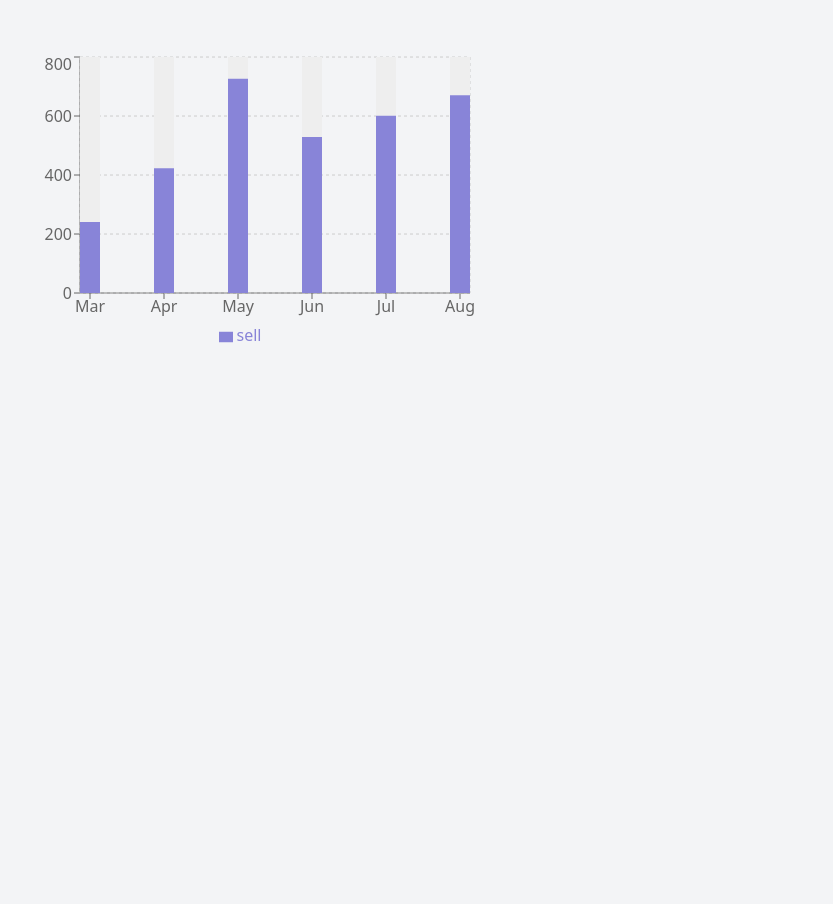
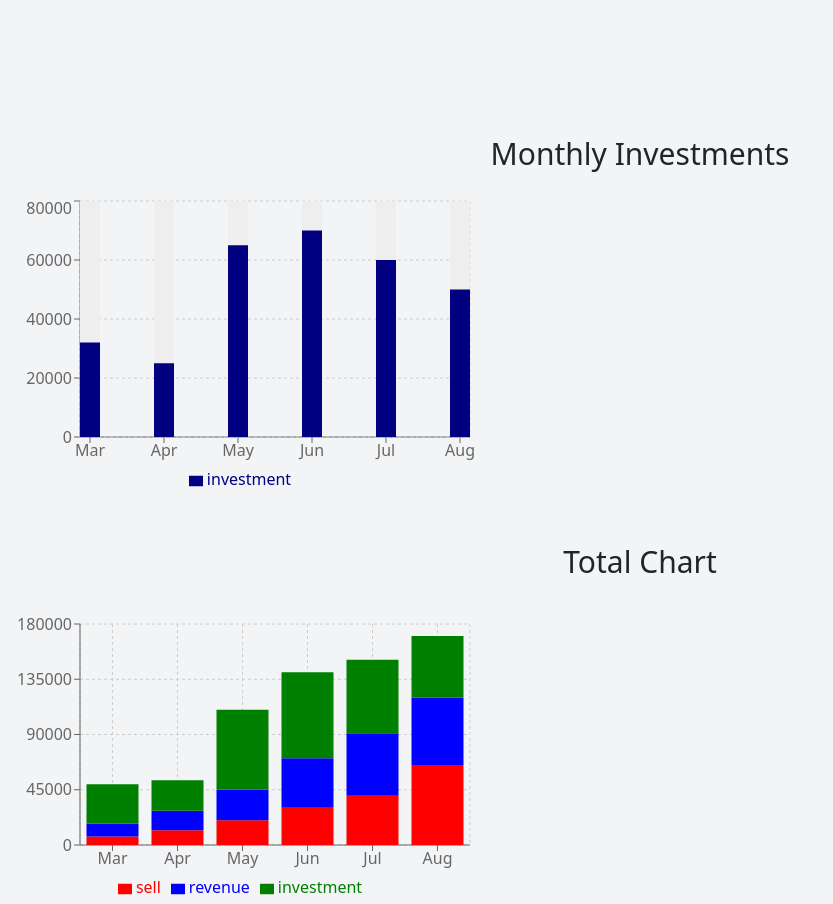
Before and after one commit to shafin009/shafin-book-review, a React (Create React App) app: page /dashboard in a window 1280 px wide. Shown: the part 440-1344 px from the top of the page, without its empty margins (0-833 px from the left). Before the commit the page ends 800 px from the top, so only its background shows below. Built offline with nearby package versions, Linux system fonts and the light colour scheme.

Commit message:
dashboard-3rd-added

```diff
--- a/src/components/Dashboard/Dashboard.js
+++ b/src/components/Dashboard/Dashboard.js
@@ -7,39 +7,39 @@ import { BarChart, Bar, XAxis, YAxis, CartesianGrid, PieChart, Pie, Tooltip, Leg
 const data = [
     {
         name: "Mar",
-        investment: 100000,
-        sell: 241,
-        "revenue": 10401
+        investment: 32000,
+        sell: 7010,
+        revenue: 10401
     },
     {
         name: "Apr",
-        investment: 200000,
-        sell: 423,
-        "revenue": 24500
+        investment: 25000,
+        sell: 12007,
+        revenue: 15800
     },
     {
         name: "May",
-        investment: 500000,
-        sell: 726,
-        "revenue": 67010
+        investment: 65000,
+        sell: 20206,
+        revenue: 25010
     },
     {
         name: "Jun",
-        investment: 500000,
-        sell: 529,
-        "revenue": 40405
+        investment: 70000,
+        sell: 30290,
+        revenue: 40405
     },
     {
         name: "Jul",
-        investment: 600000,
-        sell: 601,
-        "revenue": 50900
+        investment: 60000,
+        sell: 40051,
+        revenue: 50900
     },
     {
         name: "Aug",
-        investment: 700000,
-        sell: 670,
-        "revenue": 61000
+        investment: 50000,
+        sell: 65070,
+        revenue: 55085
     }
 ];
 
@@ -47,20 +47,31 @@ const data = [
 const Dashboard = () => {
 
     return (
+        <div className='items-center'>
+
+            <h1 className='text-center text-3xl'>Monthly Sells</h1>
             <div>
-            <PieChart width={1000} height={400}>
+
+                <PieChart width={500} height={400}>
                     <Pie
-                    dataKey="investment"
+                        dataKey="sell"
                         isAnimationActive={false}
                         data={data}
                         cx={200}
                         cy={200}
                         outerRadius={80}
-                    fill="#8884d8"
+                        fill="#800080"
                         label
                     />
                     <Tooltip />
                 </PieChart>
+            </div>
+            <br />
+            <br />
+            <h1 className='text-center text-3xl'>Monthly Investments</h1>
+            <br />
+            <div >
+
                 <BarChart
                     width={500}
                     height={300}
@@ -78,8 +89,37 @@ const Dashboard = () => {
                     <Tooltip />
                     <Legend />
                     <CartesianGrid strokeDasharray="3 3" />
-                <Bar dataKey="sell" fill="#8884d8" background={{ fill: '#eee' }} />
+                    <Bar dataKey="investment" fill="#000080" background={{ fill: '#eee' }} />
                 </BarChart>
+                <br />
+                <br />
+                <h1 className='text-center text-3xl'>Total Chart</h1>
+                <br />
+
+                <div>
+                    <BarChart
+                        width={500}
+                        height={300}
+                        data={data}
+                        margin={{
+                            top: 20,
+                            right: 30,
+                            left: 20,
+                            bottom: 5,
+                        }}
+                    >
+                        <CartesianGrid strokeDasharray="3 3" />
+                        <XAxis dataKey="name" />
+                        <YAxis />
+                        <Tooltip />
+                        <Legend />
+                        <Bar dataKey="sell" stackId="a" fill="#FF0000" />
+                        <Bar dataKey="revenue" stackId="a" fill="#0000FF" />
+                        <Bar dataKey="investment" stackId="a" fill="#008000" />
+                    </BarChart>
+                </div>
+
+            </div>
         </div>
     );
 }
```
Also changed, not shown: src/components/ReviewsDetails/ReviewsDetails.js (line endings or trailing spaces). Lines whose indentation alone changed are shown as unchanged.
